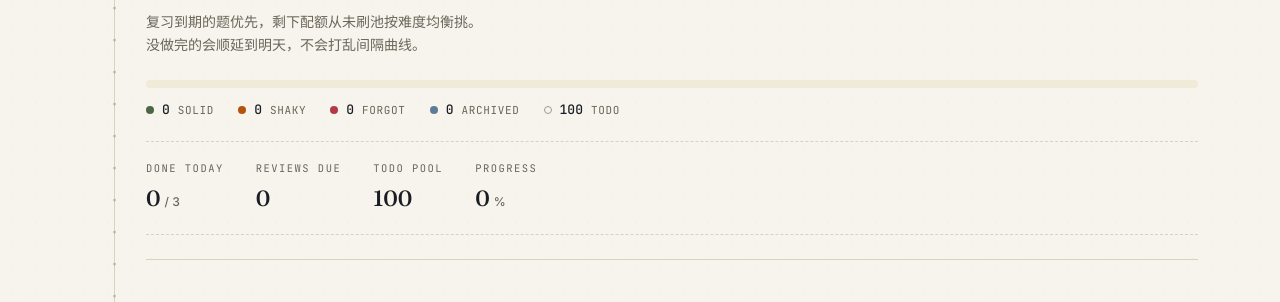
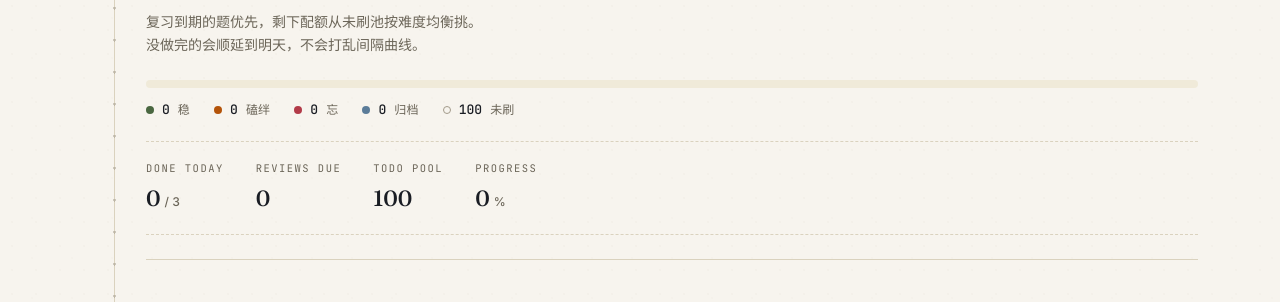
Before and after one commit to jadehare818/leetcode-hot100, a Flask app: page / in a window 1280 px wide. Shown: the part 174-476 px from the top of the page. Run offline with Flask 3, Linux system fonts and the light colour scheme.

Commit message:
ui: legend labels in Chinese (稳/磕绊/忘/归档/未刷)

```diff
--- a/static/style.css
+++ b/static/style.css
@@ -301,7 +301,7 @@ h3 {
   font-size: 13px;
   font-variant-numeric: tabular-nums;
 }
-.progress-legend .lbl { text-transform: uppercase; letter-spacing: 0.06em; font-size: 11px;}
+.progress-legend .lbl { text-transform: none; letter-spacing: 0.02em; font-size: 12px; font-family: var(--font-body);}
 .dot.solid { background: var(--sage); }
 .dot.shaky { background: var(--amber); }
 .dot.forgot { background: var(--tomato); }
--- a/templates/dashboard.html
+++ b/templates/dashboard.html
@@ -18,11 +18,11 @@
     {% if d.counts.todo     %}<div class="seg todo"     style="flex-grow: {{ d.counts.todo }};"></div>{% endif %}
   </div>
   <div class="progress-legend">
-    <span class="item"><span class="dot solid"></span><span class="num">{{ d.counts.solid }}</span><span class="lbl">Solid</span></span>
-    <span class="item"><span class="dot shaky"></span><span class="num">{{ d.counts.shaky }}</span><span class="lbl">Shaky</span></span>
-    <span class="item"><span class="dot forgot"></span><span class="num">{{ d.counts.forgot }}</span><span class="lbl">Forgot</span></span>
-    <span class="item"><span class="dot archived"></span><span class="num">{{ d.counts.archived }}</span><span class="lbl">Archived</span></span>
-    <span class="item"><span class="dot todo"></span><span class="num">{{ d.counts.todo }}</span><span class="lbl">Todo</span></span>
+    <span class="item"><span class="dot solid"></span><span class="num">{{ d.counts.solid }}</span><span class="lbl">稳</span></span>
+    <span class="item"><span class="dot shaky"></span><span class="num">{{ d.counts.shaky }}</span><span class="lbl">磕绊</span></span>
+    <span class="item"><span class="dot forgot"></span><span class="num">{{ d.counts.forgot }}</span><span class="lbl">忘</span></span>
+    <span class="item"><span class="dot archived"></span><span class="num">{{ d.counts.archived }}</span><span class="lbl">归档</span></span>
+    <span class="item"><span class="dot todo"></span><span class="num">{{ d.counts.todo }}</span><span class="lbl">未刷</span></span>
   </div>
 
   <div class="today-brief">
```
